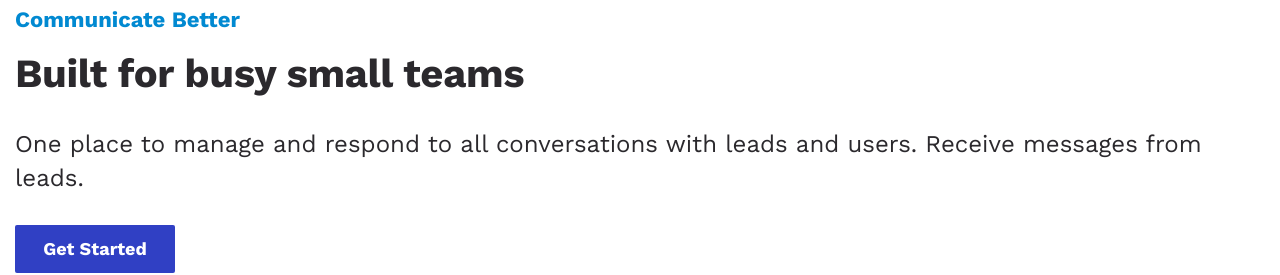
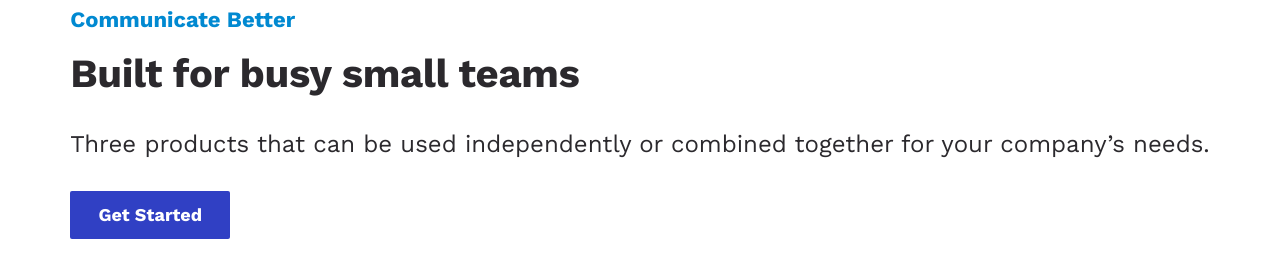
Before and after one commit to DvijIt/flex-box, a plain HTML site: page index.html in a window 1280 px wide. Shown: the part 4700-4975 px from the top of the page. Drawn offline with nearby package versions, Linux system fonts and the light colour scheme; grey boxes are pictures that could not be loaded.

Commit message:
full-page

```diff
--- a/index.html
+++ b/index.html
@@ -195,8 +195,7 @@
         <div class="communication__details">
           <h4 class="communication__subtitle">Communicate Better</h4>
           <h2 class="communication__title">Built for busy small teams</h2>
-          <p class="communication__text">One place to manage and respond to all conversations with leads and users.
-            Receive messages from leads.</p>
+          <p class="communication__text">Three products that can be used independently or combined together for your company’s needs.</p>
           <button class="communication__button action-button">Get Started</button>
         </div>
         <figure class="communication__figure">
--- a/style.css
+++ b/style.css
@@ -744,6 +744,7 @@
   text-align: center;
 }
 .audience__title {
+  margin: 0;
   margin-top: 17px;
   font-weight: 700;
   font-size: 40px;
```
Also changed, not shown: 1 other file.
